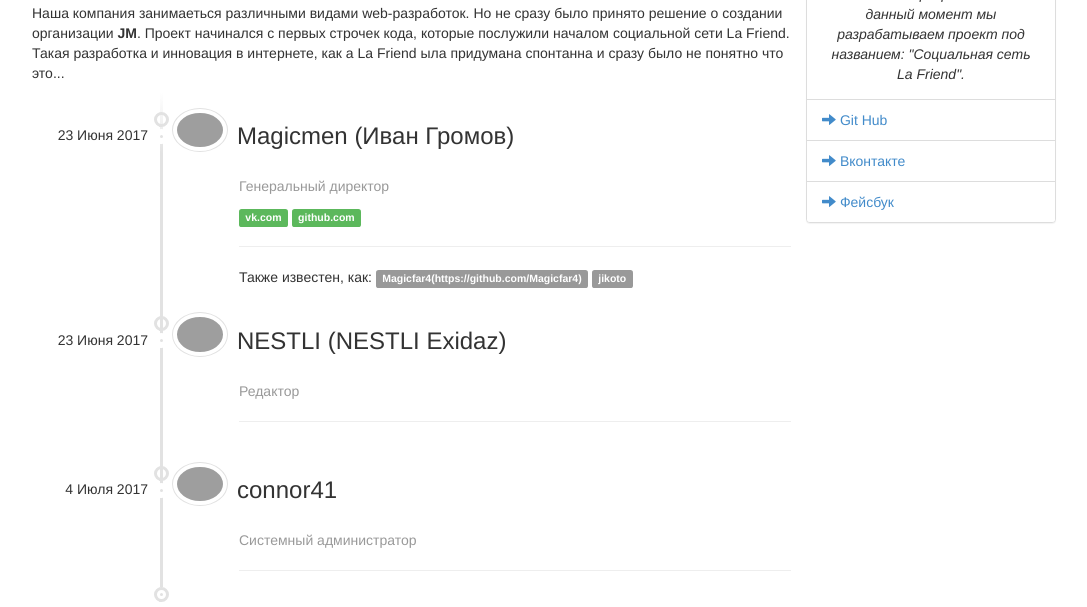
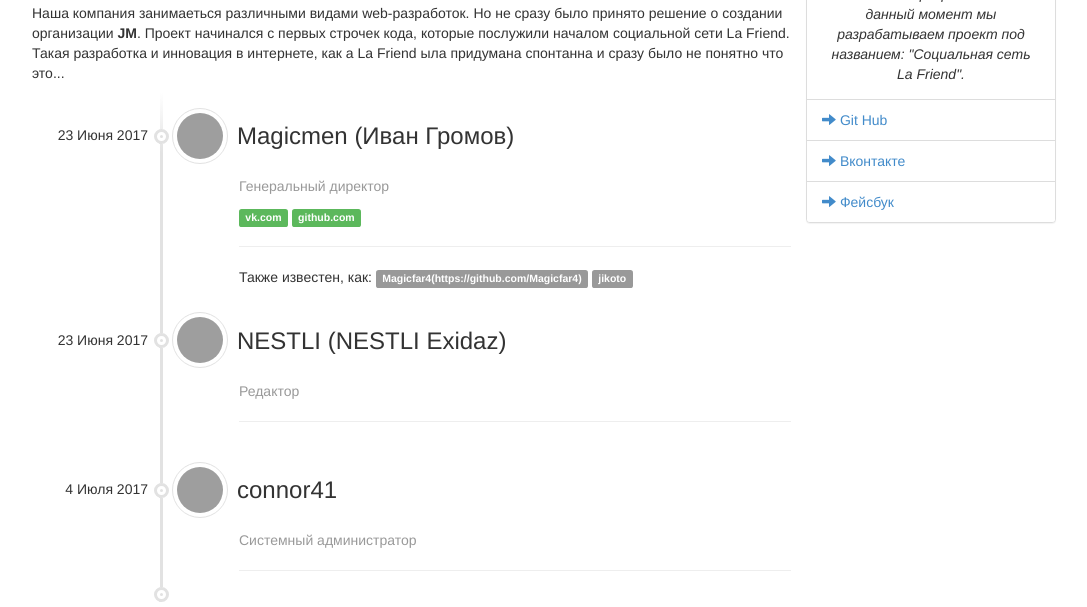
Before and after one commit to jm-organization/jm-organization.github.io, a Jekyll site: the page built from about/index.html, in a window 1280 px wide. Shown: the part 201-808 px from the top of the page, without its empty margins (96-1183 px from the left). Built offline with Jekyll 4.4.1, drawn with Linux system fonts in a browser that asks for light colours; grey boxes are pictures that could not be loaded.

Commit message:
Исправлен список сотрудников

```diff
--- a/about/index.html
+++ b/about/index.html
@@ -15,7 +15,7 @@ title: О нас
             <div class="jm-a-collaborator" id="{{ cw.co-worker }}">
                 <div class="jm-ac-date">{{ cw.date-of-adopted }}</div>
                 <div class="jm-ac-co-worker">
-                    <img src="/assets/img/co-worker-avatars/{{ cw.co-worker }}.png" width="56px">
+                    <img src="/assets/img/co-worker-avatars/{{ cw.co-worker }}.png" width="56px" height="56px">
                     <h3>{{ cw.co-worker }} {% if cw.first-name %}({{ cw.first-name }}{% if cw.second-name %} {{ cw.second-name }}{% endif %}){% endif %}</h3>
                 </div>
                 <div class="jm-ac-cinfo">
--- a/assets/css/main.css
+++ b/assets/css/main.css
@@ -392,6 +392,8 @@ footer {
           border: 3px solid #e2e2e2;
             border-radius: 50%;
           padding: 3px; }
+      .page-width .jm-archive .jm-a-events .jm-a-collaborator > .jm-ac-co-worker:before, .page-width .jm-archive .jm-a-collaborators .jm-a-collaborator > .jm-ac-co-worker:before, .page-width .jm-about .jm-a-events .jm-a-collaborator > .jm-ac-co-worker:before, .page-width .jm-about .jm-a-collaborators .jm-a-collaborator > .jm-ac-co-worker:before, .page-width .jm-a-co-workers .jm-a-events .jm-a-collaborator > .jm-ac-co-worker:before, .page-width .jm-a-co-workers .jm-a-collaborators .jm-a-collaborator > .jm-ac-co-worker:before {
+        top: 21px; }
       .page-width .jm-archive .jm-a-events .jm-a-collaborator > .jm-ac-co-worker img, .page-width .jm-archive .jm-a-collaborators .jm-a-collaborator > .jm-ac-co-worker img, .page-width .jm-about .jm-a-events .jm-a-collaborator > .jm-ac-co-worker img, .page-width .jm-about .jm-a-collaborators .jm-a-collaborator > .jm-ac-co-worker img, .page-width .jm-a-co-workers .jm-a-events .jm-a-collaborator > .jm-ac-co-worker img, .page-width .jm-a-co-workers .jm-a-collaborators .jm-a-collaborator > .jm-ac-co-worker img {
         float: left;
         margin-right: 9px;
--- a/assets/css/main.sass
+++ b/assets/css/main.sass
@@ -376,6 +376,8 @@ footer
             radius: 50%
           padding: $lineWidth
       .jm-a-collaborator > .jm-ac-co-worker
+        &:before
+          top: 21px
         img
           float: left
           margin-right: 9px
```
